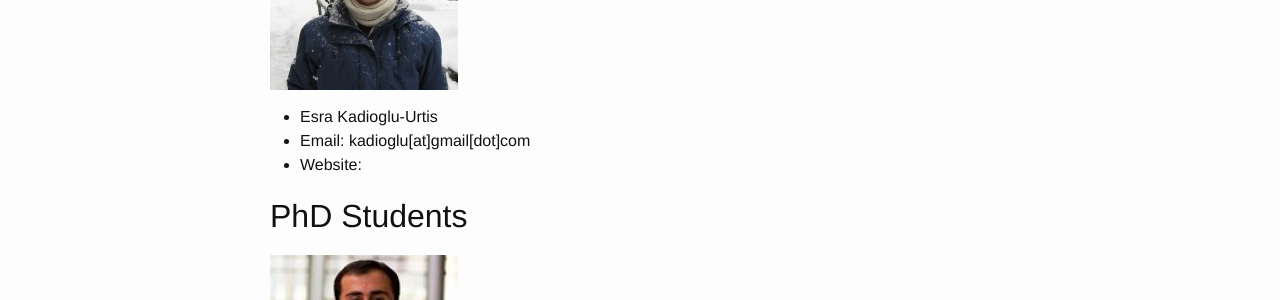
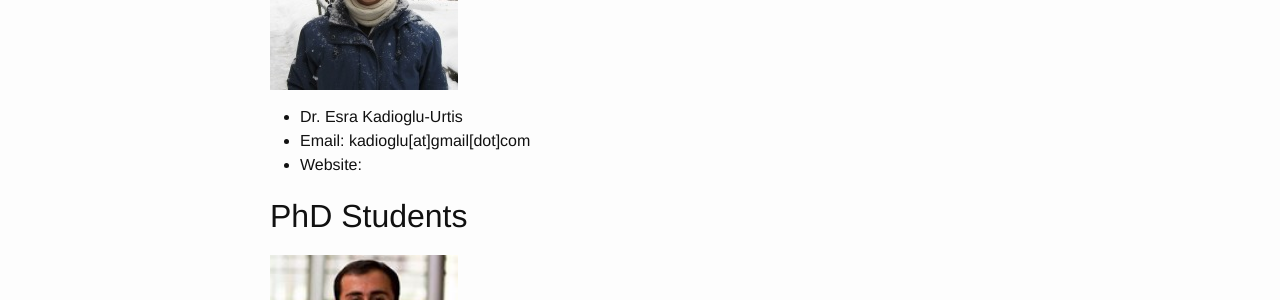
Before and after one commit to mors-lab/mors-lab.github.io, a Jekyll site: the page built from people.md, in a window 1280 px wide and 1400 px high. Shown: the part 325-625 px from the top of the window. Built offline with Jekyll 4.4.1, drawn with Linux system fonts in a browser that asks for light colours; nearby versions of some CDN libraries; some of the changed text lies outside the part shown.

```diff
--- a/people.md
+++ b/people.md
@@ -8,7 +8,7 @@ permalink: /people/
 
 ![Esra Kadioglu](/img/esra_pic2.jpg)
 
-+ Esra Kadioglu-Urtis
++ Dr. Esra Kadioglu-Urtis
 + Email: kadioglu[at]gmail[dot]com
 + Website:
 
```
Also changed, not shown: other parts of people.md (+1 -1 lines).
